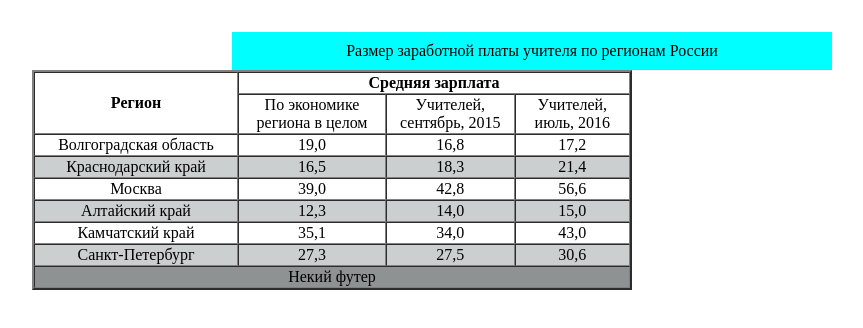
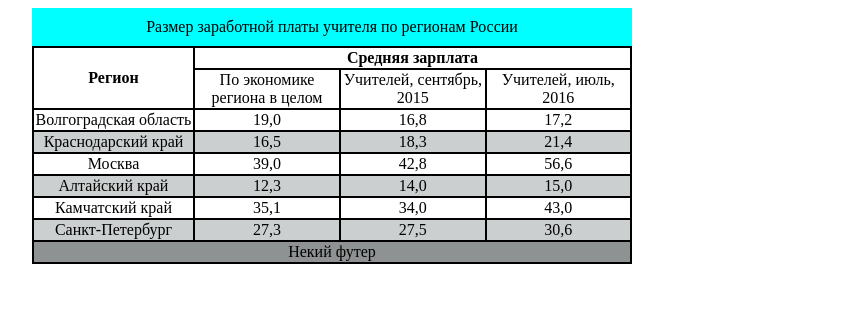
Before and after one commit to KramskoyI/Table-Kramskoy, a plain HTML site: page index.html in a window 1280 px wide. Shown: the whole page, without its empty margins (308-1171 px from the left). Drawn offline with Linux system fonts and the light colour scheme.

Commit message:
finish fixed bug

```diff
--- a/index.html
+++ b/index.html
@@ -9,60 +9,59 @@
 </head>
 <body>
 
-    <p align="center">Размер заработной платы учителя по регионам России</p>
-    <table border="2" align="center" width="600px" cellspacing="0">
-        <tr align="center">
+
+    <table   cellspacing="0">
+        <caption>Размер заработной платы учителя по регионам России</caption>
+        <tr >
             <th rowspan="3">Регион</th>
             <th colspan="3">Средняя зарплата</th>
         </tr>
-        <tr align="center">
+        <tr >
             <td rowspan="2">По экономике региона в целом</td>
             <td rowspan="2">Учителей, сентябрь, 2015</td>
             <td rowspan="2">Учителей, июль, 2016</td>
         </tr>
         <tr >
         </tr>
-        <tr align="center">
-            <td width="200px">Волгоградская область</td>
+        <tr >
+            <td >Волгоградская область</td>
             <td>19,0</td>
             <td>16,8</td>
             <td>17,2</td>
         </tr>
-        <tr align="center" class="row-grey">
+        <tr class="row-grey">
             <td>Краснодарский край</td>
             <td>16,5</td>
             <td>18,3</td>
             <td>21,4</td>
         </tr>
-        <tr align="center">
+        <tr >
             <td>Москва</td>
             <td>39,0</td>
             <td>42,8</td>
             <td>56,6</td>
         </tr>
-        <tr align="center" class="row-grey">
+        <tr  class="row-grey">
             <td>Алтайский край</td>
             <td>12,3</td>
             <td>14,0</td>
             <td>15,0</td>
         </tr>
-        <tr align="center">
+        <tr >
             <td>Камчатский край</td>
             <td>35,1</td>
             <td>34,0</td>
             <td>43,0</td>
         </tr>
-        <tr align="center" class="row-grey">
+        <tr  class="row-grey">
             <td>Санкт-Петербург</td>
             <td>27,3</td>
             <td>27,5</td>
             <td>30,6</td>
         </tr>
-        <tr align="center" class="row-durk">
+        <tr  class="row-durk">
             <td colspan="4">Некий футер</td>
-
         </tr>
-
     </table>
 
 </body>
--- a/style.css
+++ b/style.css
@@ -1,10 +1,7 @@
-p{
+caption{
     padding: 10px;
     width: 580px;
     background-color: aqua;
-    position: relative;
-    top: 16px;
-    left: 532px;
 }
 .row-grey{
     background-color: rgb(204, 207, 207);
@@ -12,3 +9,15 @@ p{
 .row-durk{
     background-color: rgb(143, 146, 146);
 }
+table, th, td {
+    border: 1px solid black;
+}
+table{
+    width: 600px;
+    text-align: center;
+    margin-left: auto;
+    margin-right: auto;
+}
+td{
+    width: 200px;
+}
```
